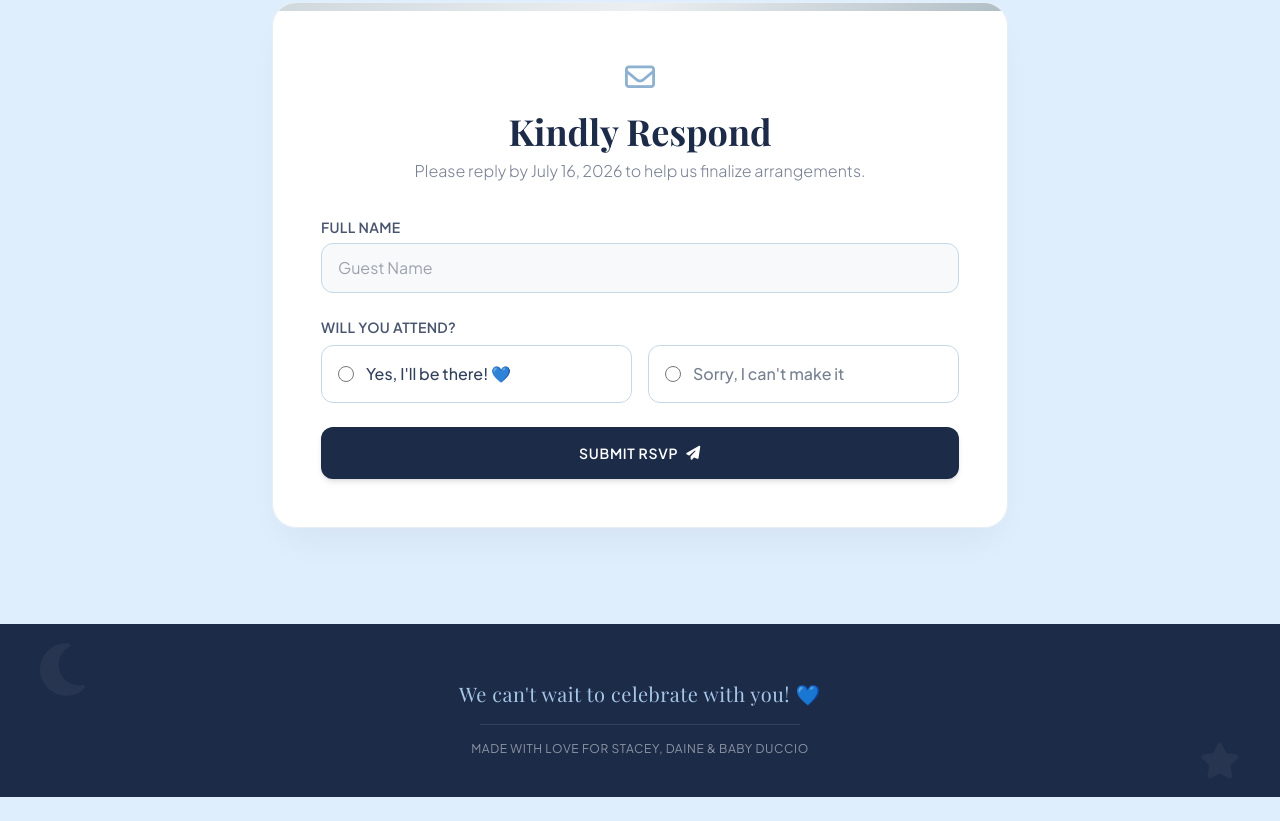
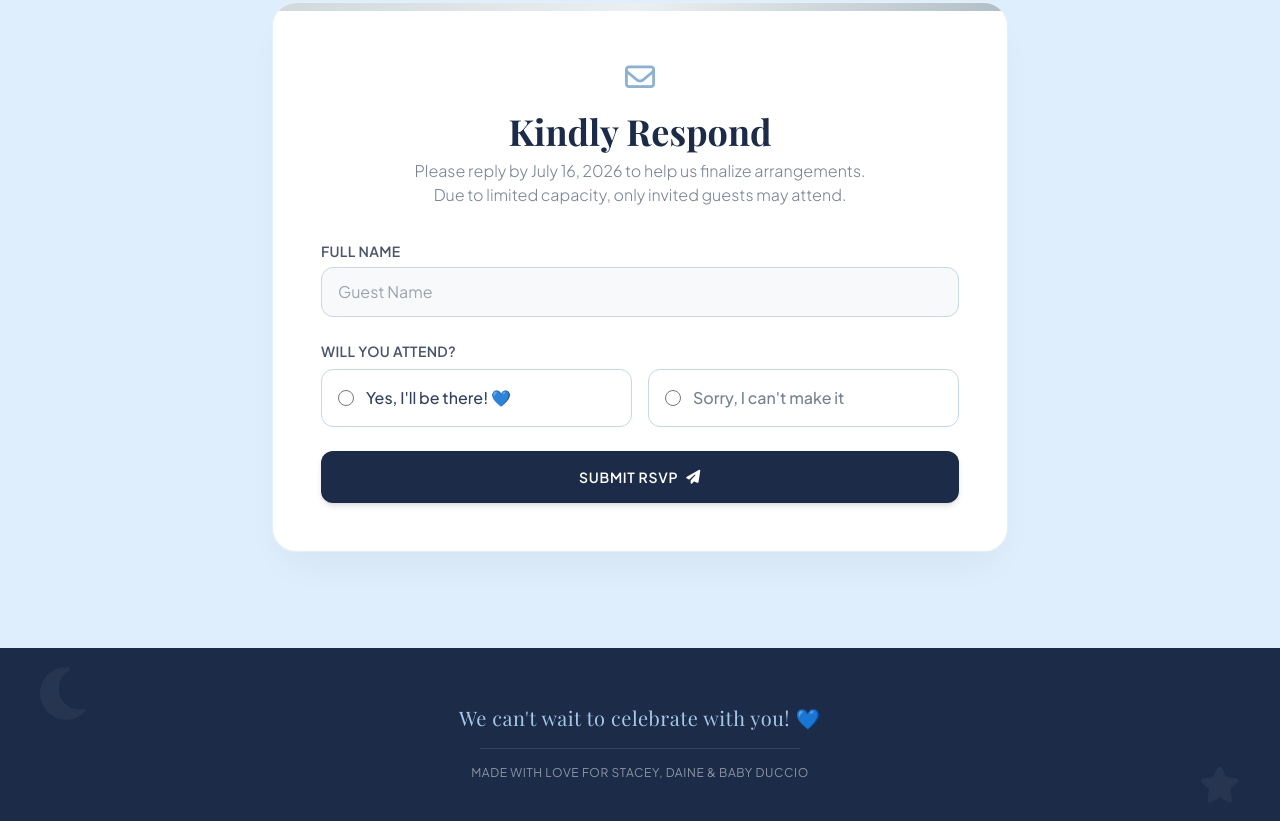
Before and after one commit to tanieler123/baby-shower, a plain HTML site: page index.html in a window 1280 px wide. Shown: the part 2012-2833 px from the top of the page. Before the commit the page ends 2809 px from the top, so only its background shows below. Drawn offline with nearby package versions, Linux system fonts and the light colour scheme; a web font is replaced by a local one.

Commit message:
Added a guest note

```diff
--- a/index.html
+++ b/index.html
@@ -285,7 +285,7 @@
                 <div class="text-center space-y-2">
                     <i class="fa-regular fa-envelope text-3xl text-primaryBlue mb-2"></i>
                     <h2 class="font-serif text-3xl md:text-4xl font-bold">Kindly Respond</h2>
-                    <p class="text-navyBlue/60 font-light text-sm md:text-base">Please reply by July 16, 2026 to help us finalize arrangements.</p>
+                    <p class="text-navyBlue/60 font-light text-sm md:text-base">Please reply by July 16, 2026 to help us finalize arrangements. <br> Due to limited capacity, only invited guests may attend.</p>
                 </div>
 
                 <form action="https://docs.google.com/forms/u/0/d/e/1FAIpQLScXVK9H0cTmhzW6a8jhIDrNAGdCP43Wm1_rFD8vsrBwJOH_gw/formResponse" method="POST" class="space-y-6" id="rsvp-form">
@@ -294,7 +294,7 @@
                         <input type="text" id="name" name="entry.73295347" required placeholder="Guest Name"
                             class="w-full px-4 py-3 rounded-xl border border-paleBlueGray focus:outline-none focus:ring-2 focus:ring-primaryBlue/50 bg-softWhite/30 transition-all text-sm md:text-base">
                     </div>
-                    <!-- Test -->
+
                     <div class="space-y-2">
                         <label class="text-xs md:text-sm font-semibold tracking-wide uppercase text-navyBlue/80 block">Will you attend?</label>
                         <div class="grid grid-cols-1 sm:grid-cols-2 gap-3 md:gap-4">
```
